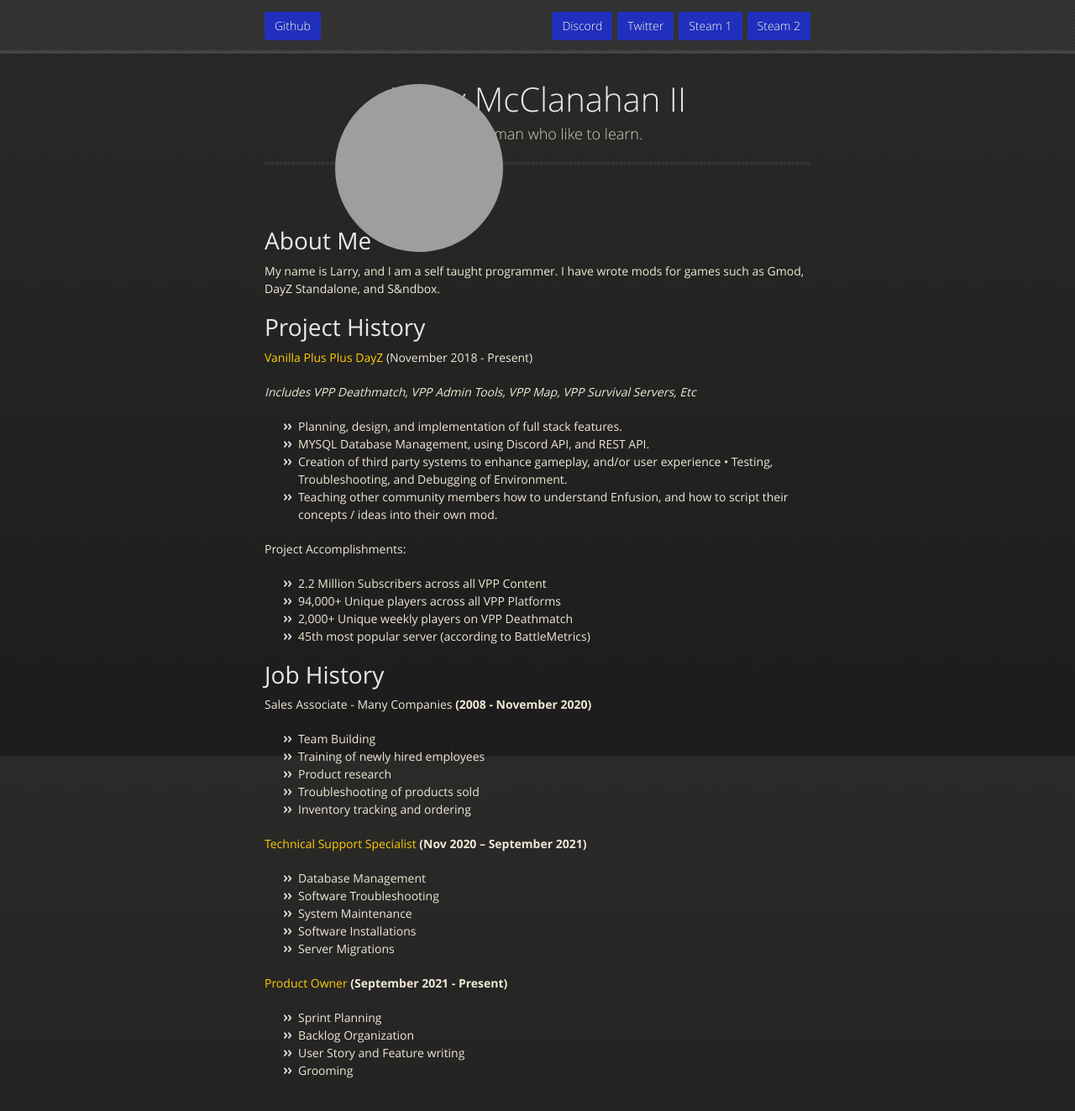
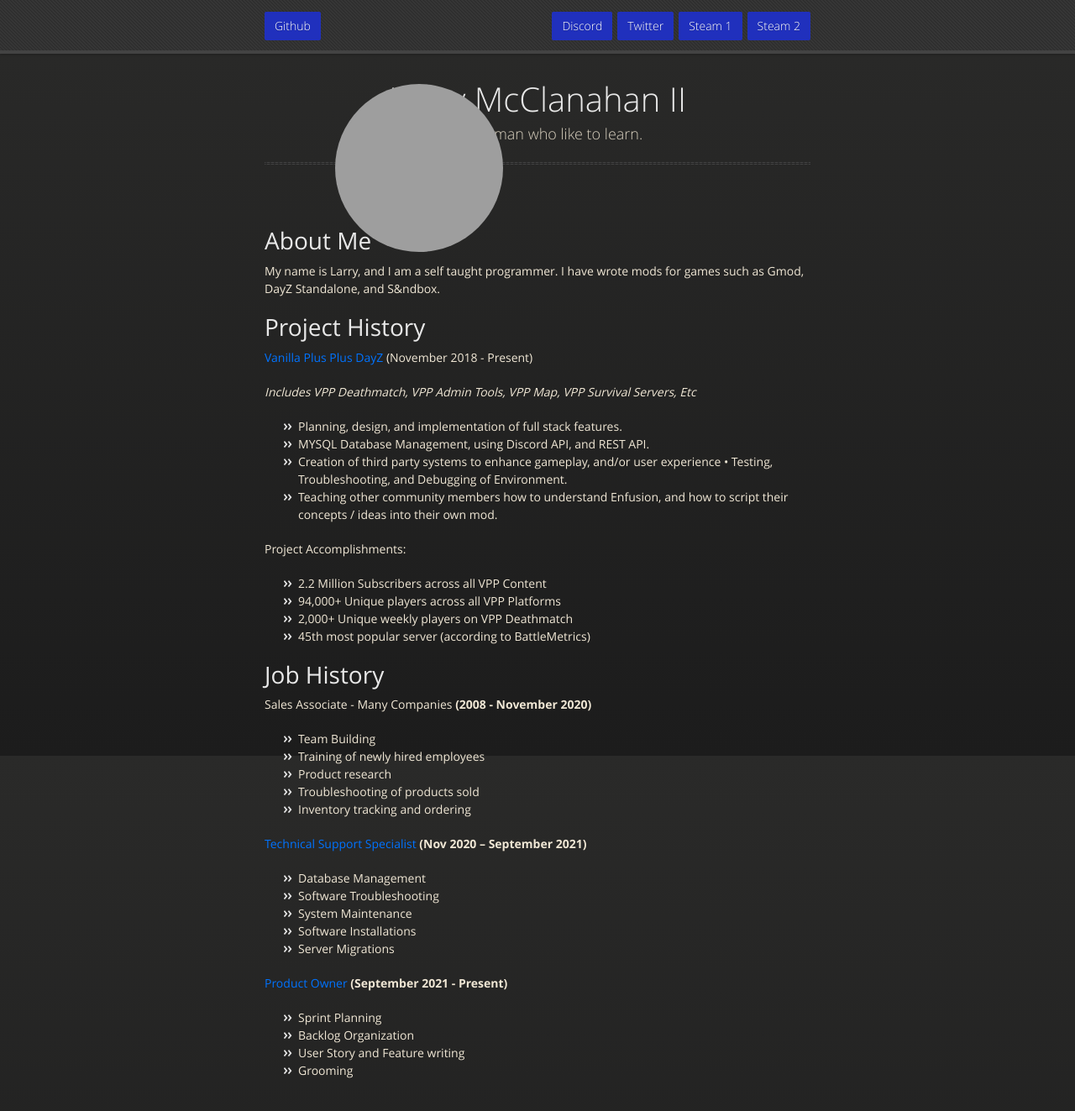
Before and after one commit to GravityWolfNotAmused/gravitywolfnotamused.github.io, a Jekyll site: the page built from index.md, in a window 1280 px wide and 1395 px high. Shown: the top 1323 px of the window at 84% size. Built offline with Jekyll 4.4.1, drawn with Linux system fonts in a browser that asks for light colours; our own code applies the rules of GitHub Pages for plain Markdown files; grey boxes are pictures that could not be loaded.

Commit message:
Update jekyll-theme-midnight.scss

```diff
--- a/_sass/jekyll-theme-midnight.scss
+++ b/_sass/jekyll-theme-midnight.scss
@@ -50,12 +50,12 @@ h3 {
 }
 
 a {
-  color:#ffcc00;
+  color:#0073ff;
   font-weight:400;
   text-decoration:none;
 
   &:hover {
-    color: #ffeb9b;
+    color: #9bd9ff;
   }
 }
 
```
